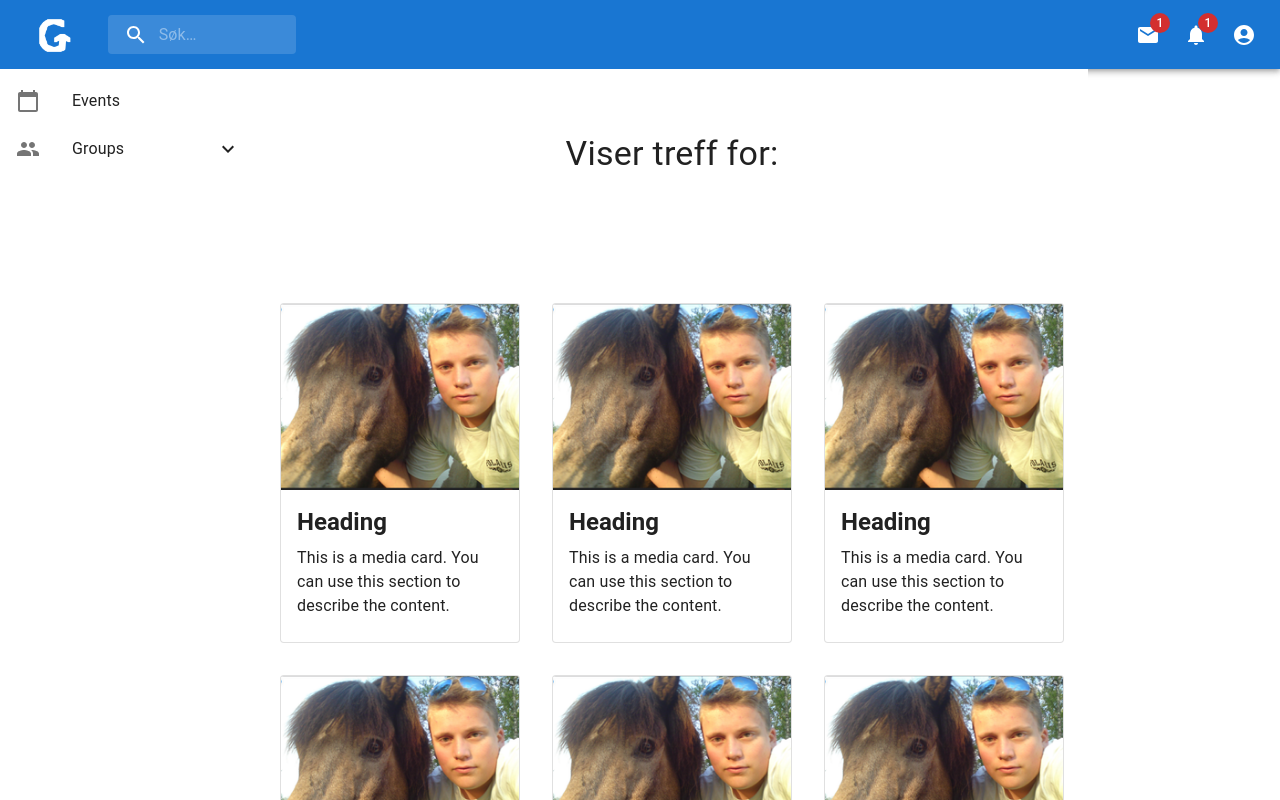
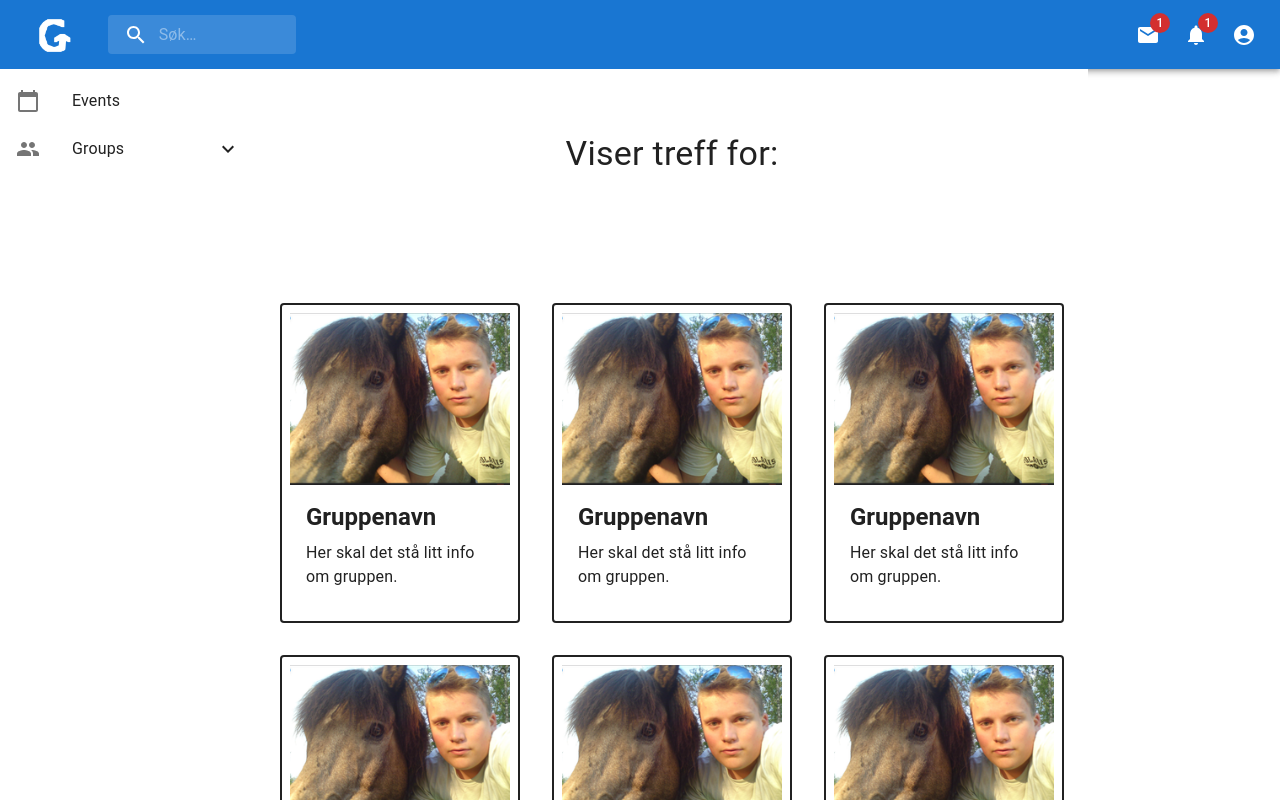
Before and after one commit to FridaK-sys/GroupUp, a React (Create React App) app: page /homepage/search in a window 1280 px wide. Shown: the top 800 px of the page. Built offline with nearby package versions, Linux system fonts and the light colour scheme.

Commit message:
changed style and update when new url

```diff
--- a/src/components/Searchresult.js
+++ b/src/components/Searchresult.js
@@ -3,9 +3,7 @@ import AppBar from "./AppBar";
 import Box from "@mui/material/Box";
 import Typography from "@mui/material/Typography";
 import Container from "@mui/material/Container";
-import Button from "@mui/material/Button";
 import Card from "@mui/material/Card";
-import CardActions from "@mui/material/CardActions";
 import CardContent from "@mui/material/CardContent";
 import CardMedia from "@mui/material/CardMedia";
 import CssBaseline from "@mui/material/CssBaseline";
@@ -13,8 +11,8 @@ import Grid from "@mui/material/Grid";
 import Link from "@mui/material/Link";
 import { createTheme, ThemeProvider } from "@mui/material/styles";
 import MenuList from "./HomePageList";
-import { useNavigate, useSearchParams } from "react-router-dom";
-import { fontStyle } from "@mui/system";
+import { useSearchParams } from "react-router-dom";
+import { useLocation } from 'react-router-dom';
 
 function Copyright() {
   return (
@@ -36,7 +34,7 @@ const theme = createTheme();
 const groupImage = require("./../images/hest.png");
 
 export default function Grouppage() {
-  let navigate = useNavigate();
+  const location = useLocation();
   const getSearch = () => {
     let path = window.location.pathname;
     let splitted = path.split("/");
@@ -52,8 +50,11 @@ export default function Grouppage() {
     } else {
       setQuery("");
     }
+    if (false) {
+      setSearchParams("testing");
+    }
     // eslint-disable-next-line react-hooks/exhaustive-deps
-  }, [navigate]);
+  }, [location]);
 
   return (
     <ThemeProvider theme={theme}>
@@ -87,9 +88,9 @@ export default function Grouppage() {
                     onClick={() => {
                       alert("klikk");
                     }}
-                    style={{ cursor: "pointer"}}
-                    // sx={{bgcolor: "#f7f7f7"}}
+                    style={{ cursor: "pointer", border: '2px solid' }}
                     variant="outlined"
+                    sx={{bgcolor: "text.main", p: 1}}
                   >
                     <CardMedia
                       component="img"
@@ -98,11 +99,10 @@ export default function Grouppage() {
                     />
                     <CardContent sx={{ flexGrow: 1 }}>
                       <Typography gutterBottom variant="h5" component="h2">
-                        <b>Heading</b>
+                        <b>Gruppenavn</b>
                       </Typography>
                       <Typography variant="body1">
-                        This is a media card. You can use this section to
-                        describe the content.
+                        Her skal det stå litt info om gruppen.
                       </Typography>
                     </CardContent>
                   </Card>
```
